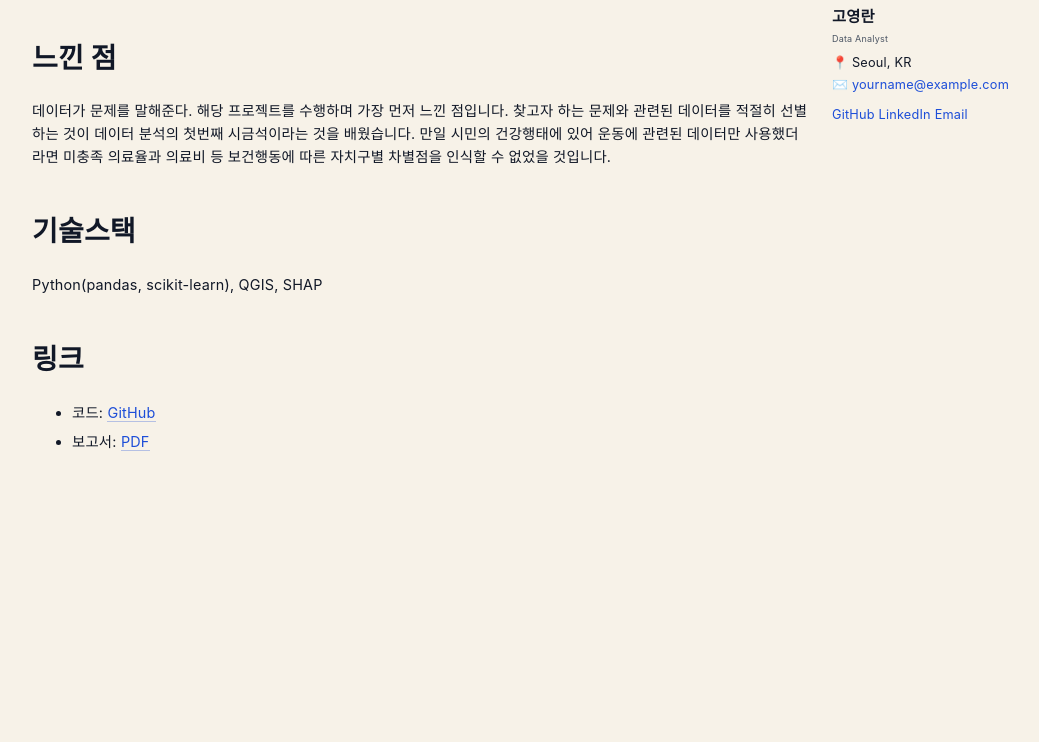
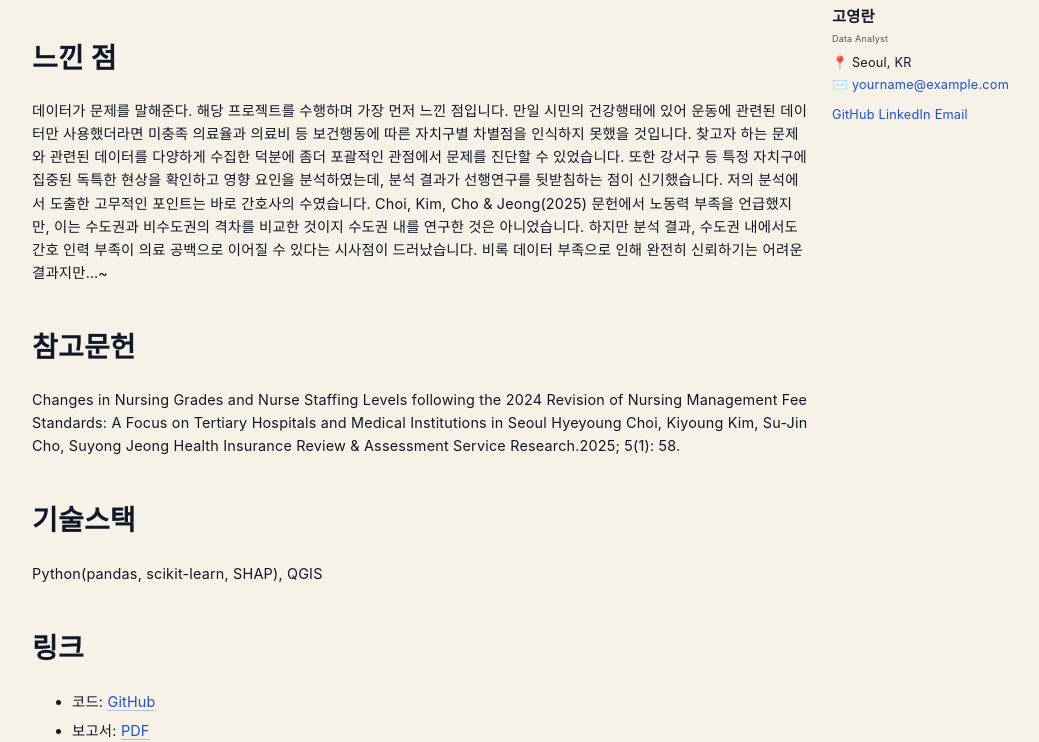
Before and after one commit to yeonglan/yeonglan.github.io, a Jekyll site: the page built from _projects/project3.md, in a window 1280 px wide and 900 px high, scrolled down 777 px, cut to the strip 158-900 px from the top of the window. Shown: the whole strip, without its empty margins (58-1097 px from the left). Built offline with Jekyll 4.4.1, drawn with Linux system fonts in a browser that asks for light colours; some web fonts are replaced; before the commit the page ends 1462 px from its top, so only the background shows below that.

Commit message:
Update project3.md

```diff
--- a/_projects/project3.md
+++ b/_projects/project3.md
@@ -45,12 +45,23 @@ ElasticNet으로 선별한 변수 목록.
 
 ## 느낀 점
 데이터가 문제를 말해준다. 해당 프로젝트를 수행하며 가장 먼저 느낀 점입니다.
-찾고자 하는 문제와 관련된 데이터를 적절히 선별하는 것이 데이터 분석의 첫번째 시금석이라는 것을 배웠습니다.
-만일 시민의 건강행태에 있어 운동에 관련된 데이터만 사용했더라면 미충족 의료율과 의료비 등 보건행동에 따른 자치구별 차별점을 인식할 수 없었을 것입니다.
+만일 시민의 건강행태에 있어 운동에 관련된 데이터만 사용했더라면 미충족 의료율과 의료비 등 보건행동에 따른 자치구별 차별점을 인식하지 못했을 것입니다.
+찾고자 하는 문제와 관련된 데이터를 다양하게 수집한 덕분에 좀더 포괄적인 관점에서 문제를 진단할 수 있었습니다.
+또한 강서구 등 특정 자치구에 집중된 독특한 현상을 확인하고 영향 요인을 분석하였는데, 분석 결과가 선행연구를 뒷받침하는 점이 신기했습니다.
+저의 분석에서 도출한 고무적인 포인트는 바로 간호사의 수였습니다. Choi, Kim, Cho & Jeong(2025) 문헌에서 노동력 부족을 언급했지만, 이는 수도권과 비수도권의 격차를 비교한 것이지 수도권 내를 연구한 것은 아니었습니다. 하지만 분석 결과, 수도권 내에서도 간호 인력 부족이 의료 공백으로 이어질 수 있다는 시사점이 드러났습니다.
+비록 데이터 부족으로 인해 완전히 신뢰하기는 어려운 결과지만...~
+
+
+
+
+## 참고문헌
+Changes in Nursing Grades and Nurse Staffing Levels following the 2024 Revision of Nursing Management Fee Standards: A Focus on Tertiary Hospitals and Medical Institutions in Seoul
+Hyeyoung Choi, Kiyoung Kim, Su-Jin Cho, Suyong Jeong
+Health Insurance Review & Assessment Service Research.2025; 5(1): 58.
 
 
 ## 기술스택
-Python(pandas, scikit-learn), QGIS, SHAP
+Python(pandas, scikit-learn, SHAP), QGIS
 
 
 ## 링크
```
